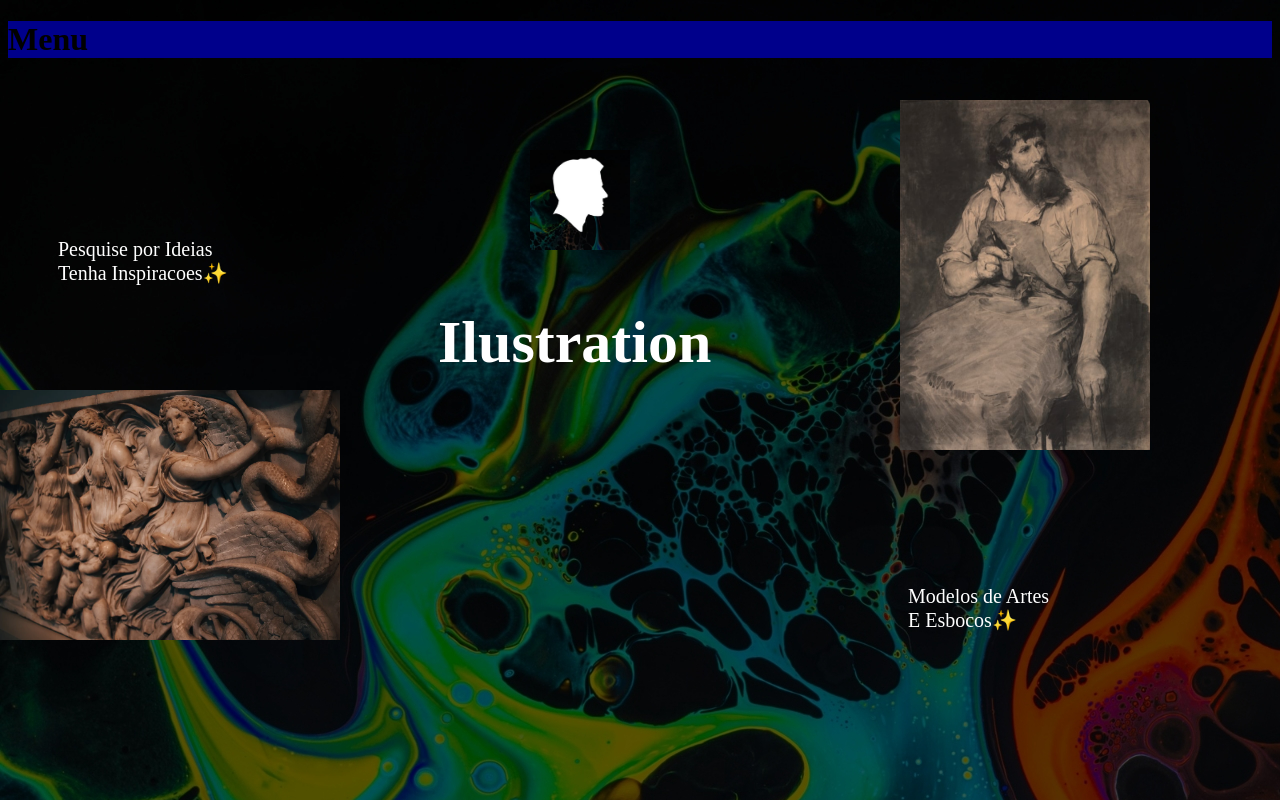
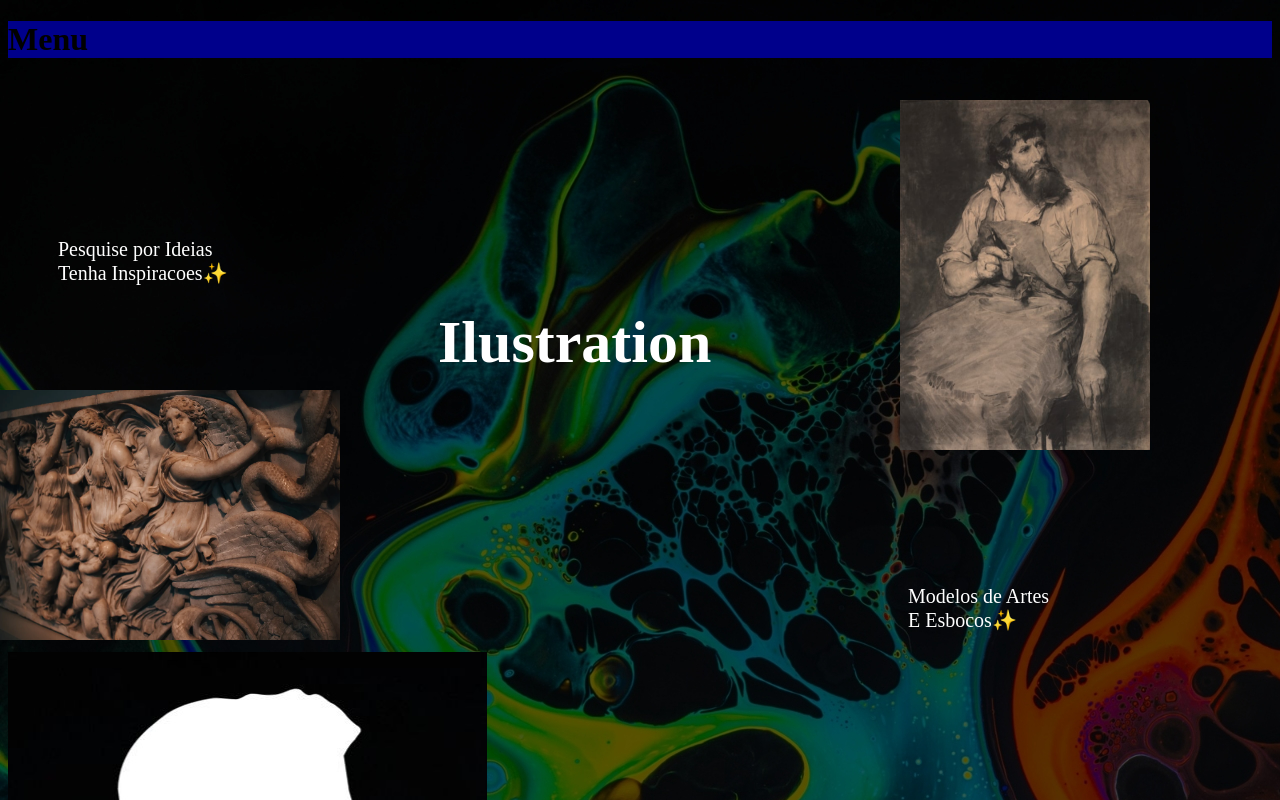
Before and after one commit to SaskyoD/Meu-site, a plain HTML site: page index.html in a window 1280 px wide. Shown: the top 800 px of the page. Drawn offline with Linux system fonts and the light colour scheme.

Commit message:
apaguei logo

```diff
--- a/style.css
+++ b/style.css
@@ -30,13 +30,6 @@ h2{
   width: 250px;
   height: 350px;
 }
-#logo{
-  position: absolute;
-  left: 530px;
-  top: 150px;
-  width: 100px;
-  height: 100px;
-}
 #imagem2{
   position: absolute;
   width: 350px;
```
